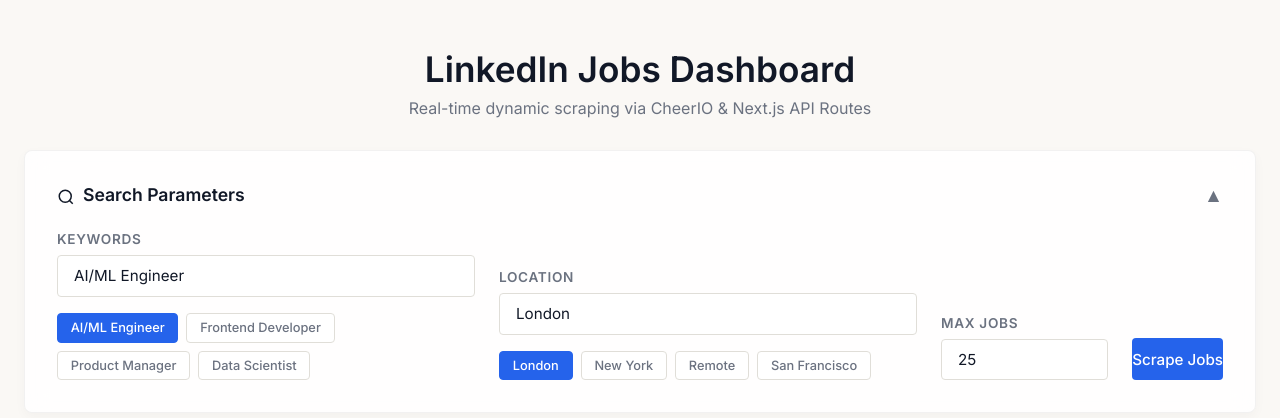
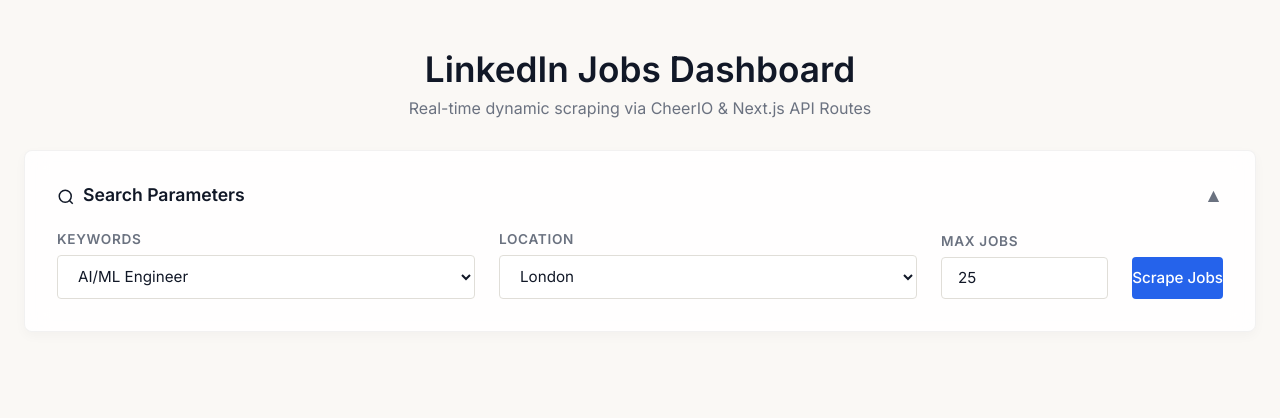
Before and after one commit to mina-genee/linkedin-jobs-dashboard, a Next.js app: page / in a window 1280 px wide. Shown: the top 418 px of the page. Built offline with nearby package versions, Linux system fonts and the light colour scheme.

Commit message:
Convert inputs to selects and disable auto-popup

```diff
--- a/src/app/Dashboard.tsx
+++ b/src/app/Dashboard.tsx
@@ -21,15 +21,22 @@
 const PRESET_KEYWORDS = [
   "AI/ML Engineer",
   "Frontend Developer",
+  "Backend Developer",
+  "Full Stack Developer",
   "Product Manager",
-  "Data Scientist"
+  "Data Scientist",
+  "DevOps Engineer",
+  "Designer"
 ];
 
 const PRESET_LOCATIONS = [
   "London",
   "New York",
   "Remote",
-  "San Francisco"
+  "San Francisco",
+  "Seattle",
+  "Toronto",
+  "Berlin"
 ];
 
 export default function Dashboard() {
@@ -153,11 +160,6 @@
 
          // Auto-collapse search to maximize screen space for results
          setIsSearchExpanded(false);
-
-         // Automatically select the first job to show the horizontal view
-         if (fetchedJobs.length > 0 && viewMode === 'split') {
-           fetchJobDetails(fetchedJobs[0]);
-         }
       }
     } catch (err: any) {
       if (err.name === 'AbortError') {
@@ -196,48 +198,32 @@
           <form className="search-form" onSubmit={handleSearch}>
           <div className="input-group">
             <label>Keywords</label>
-            <input
-              type="text"
+            <select
               value={keywords}
               onChange={(e) => setKeywords(e.target.value)}
-              placeholder="e.g. Software Engineer"
+              className="form-select"
               required
-            />
-            <div className="toggles">
+            >
+              <option value="" disabled>Select Keywords</option>
               {PRESET_KEYWORDS.map(k => (
-                <button
-                  key={k}
-                  type="button"
-                  className={`toggle-btn ${keywords === k ? 'active' : ''}`}
-                  onClick={() => { setKeywords(k); }}
-                >
-                  {k}
-                </button>
+                <option key={k} value={k}>{k}</option>
               ))}
-            </div>
+            </select>
           </div>
 
           <div className="input-group">
             <label>Location</label>
-            <input
-              type="text"
+            <select
               value={location}
               onChange={(e) => setLocation(e.target.value)}
-              placeholder="e.g. London"
+              className="form-select"
               required
-            />
-             <div className="toggles">
+            >
+              <option value="" disabled>Select Location</option>
               {PRESET_LOCATIONS.map(l => (
-                <button
-                  key={l}
-                  type="button"
-                  className={`toggle-btn ${location === l ? 'active' : ''}`}
-                  onClick={() => { setLocation(l); }}
-                >
-                  {l}
-                </button>
+                <option key={l} value={l}>{l}</option>
               ))}
-            </div>
+            </select>
           </div>
 
           <div className="input-group" style={{ flex: '0.4' }}>
--- a/src/app/globals.css
+++ b/src/app/globals.css
@@ -69,7 +69,7 @@
 .input-group { flex: 1; display: flex; flex-direction: column; gap: 0.5rem; }
 label { font-size: 0.85rem; font-weight: 600; color: var(--text-muted); text-transform: uppercase; letter-spacing: 0.05em; }
 
-input[type="text"], input[type="number"] {
+input[type="text"], input[type="number"], .form-select {
   background: var(--surface);
   border: 1px solid var(--surface-border);
   color: var(--text-main);
@@ -77,31 +77,13 @@
   border-radius: 4px;
   font-size: 0.95rem;
   transition: border-color 0.2s ease, box-shadow 0.2s;
+  width: 100%;
 }
-input[type="text"]:focus, input[type="number"]:focus {
+input[type="text"]:focus, input[type="number"]:focus, .form-select:focus {
   border-color: var(--primary);
   box-shadow: 0 0 0 3px rgba(37, 99, 235, 0.1);
   outline: none;
 }
-
-.toggles { display: flex; gap: 0.5rem; margin-top: 0.5rem; flex-wrap: wrap; }
-.toggle-btn {
-  background: var(--surface);
-  border: 1px solid var(--surface-border);
-  color: var(--text-muted);
-  padding: 0.4rem 0.8rem;
-  border-radius: 4px;
-  font-size: 0.8rem;
-  cursor: pointer;
-  transition: all 0.2s ease;
-  font-weight: 500;
-}
-.toggle-btn.active {
-  background: var(--primary);
-  border-color: var(--primary);
-  color: #ffffff;
-}
-.toggle-btn:hover:not(.active) { background: var(--surface-hover); color: var(--text-main); }
 
 button[type="submit"] {
   background: var(--primary);
```
